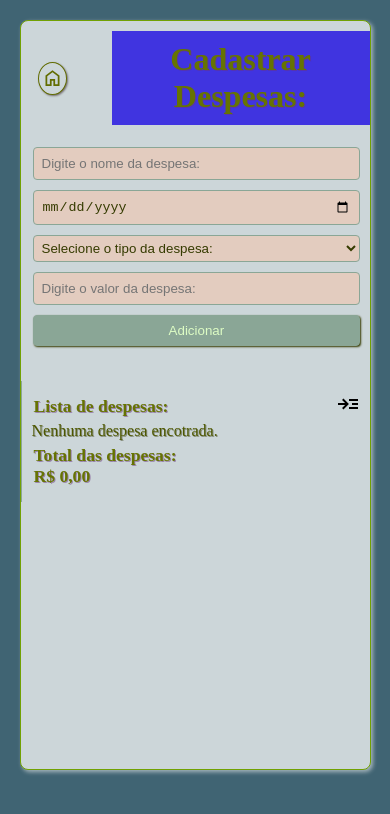
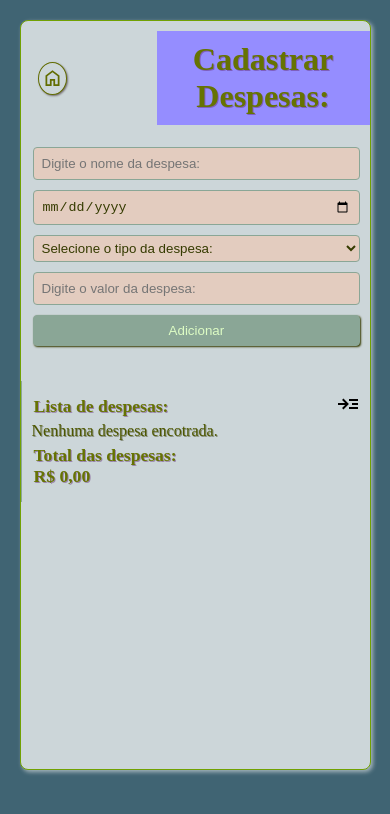
Before and after one commit to BrunaBeatriiz/Controle-de-Gastos, a React (Vite) app: page /Despesas in a window 390 px wide. Shown: the top 814 px of the page. Built offline with nearby package versions, Linux system fonts and the light colour scheme.

Commit message:
teste tela mobile

```diff
--- a/src/estilos/despesas.css
+++ b/src/estilos/despesas.css
@@ -3,8 +3,8 @@ main{
 }
 
 .marginTitulo{
-    margin-left: -10px;
-    background-color: #4034e0;
+    margin-left: 35px;
+    background-color: #958dff;
 }
 
 
```
